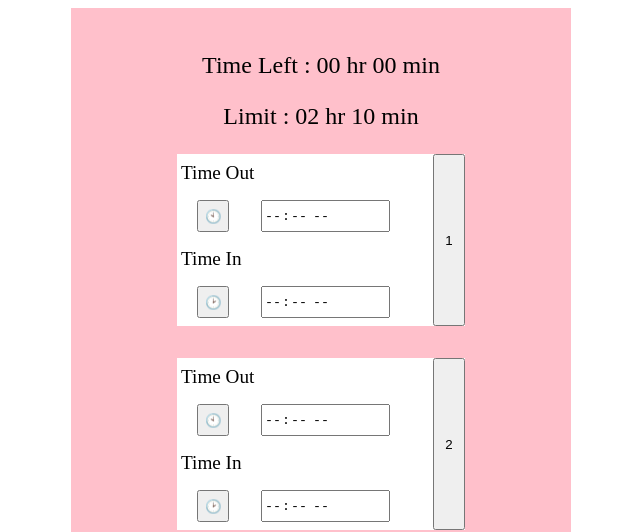
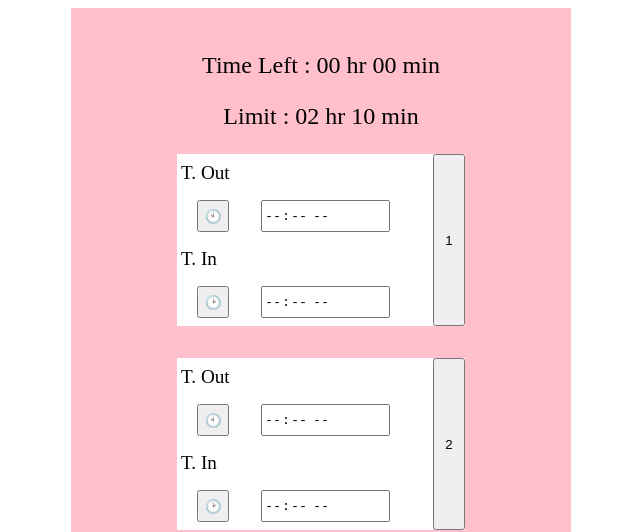
Before and after one commit to vickertan/Rest-Time, a React (Vite) app: page / in a window 1280 px wide. Shown: the top 532 px of the page, without its empty margins (319-959 px from the left). Built offline with nearby package versions, Linux system fonts and the light colour scheme.

Commit message:
Pass id to form

```diff
--- a/src/App.jsx
+++ b/src/App.jsx
@@ -7,8 +7,8 @@ const App = () => {
     return (
         <div className="content-box">
             <Indicator />
-            <TimeForm out="out-1" in="in-1" sequence="1" />
-            <TimeForm out="out-2" in="in-2" sequence="2" />
+            <TimeForm formId="form-1" out="out-1" in="in-1" sequence="1" />
+            <TimeForm formId="form-2" out="out-2" in="in-2" sequence="2" />
             <Note meals="lunch" />
             <Note meals="dinner" />
         </div>
--- a/src/TimeForm.jsx
+++ b/src/TimeForm.jsx
@@ -2,14 +2,14 @@ import ClockButton from "./ClockButton";
 
 const TimeForm = (props) => {
     return (
-        <form>
+        <form id={props.formId}>
             <div className="time-div">
-                <label htmlFor={props.out}>Time Out</label>
+                <label htmlFor={props.out}>T. Out</label>
                 <div>
                     <ClockButton icon="🕙" />
                     <input id={props.out} type="time" required />
                 </div>
-                <label htmlFor={props.in}>Time In</label>
+                <label htmlFor={props.in}>T. In</label>
                 <div>
                     <ClockButton icon="🕑" />
                     <input id={props.in} type="time" required />
```
